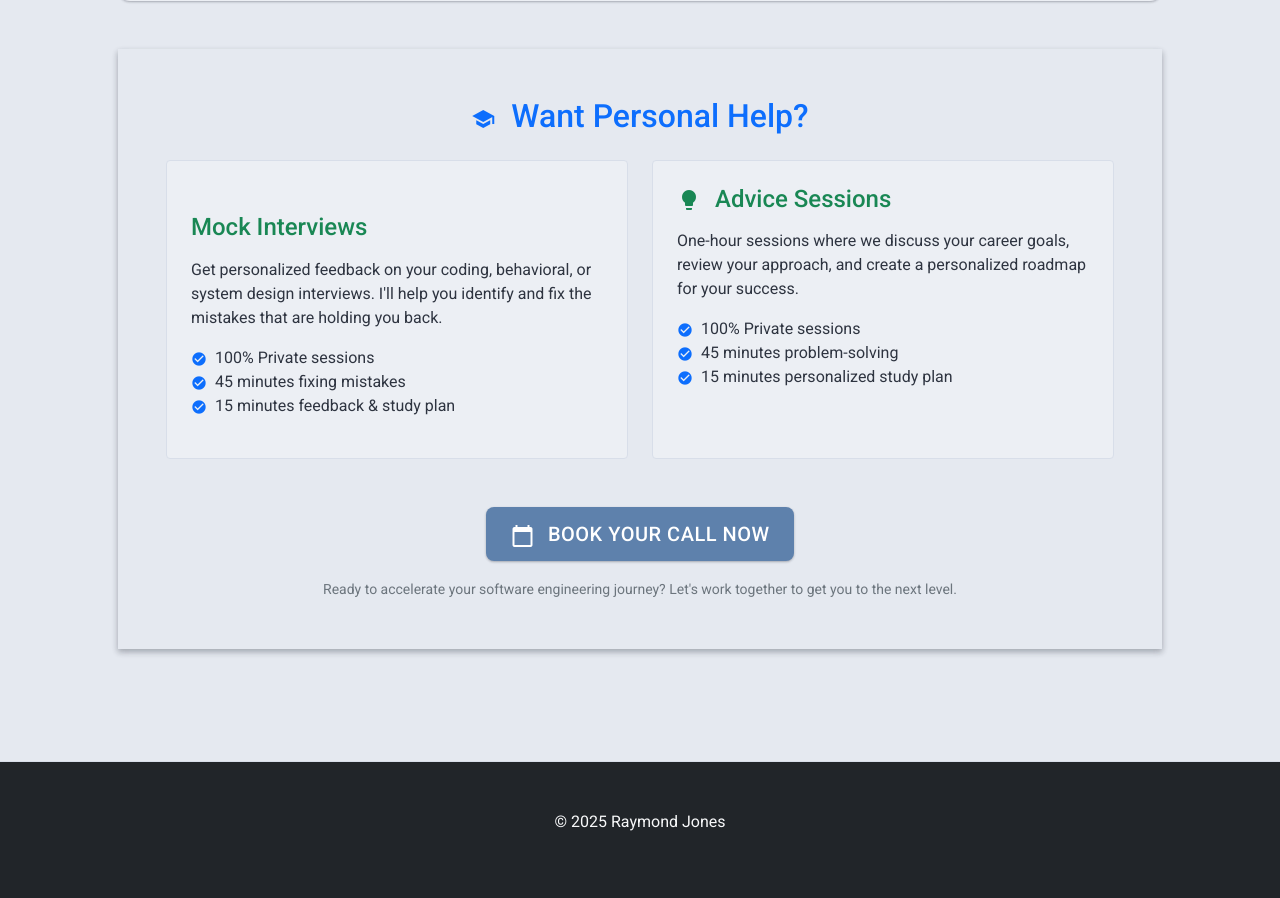
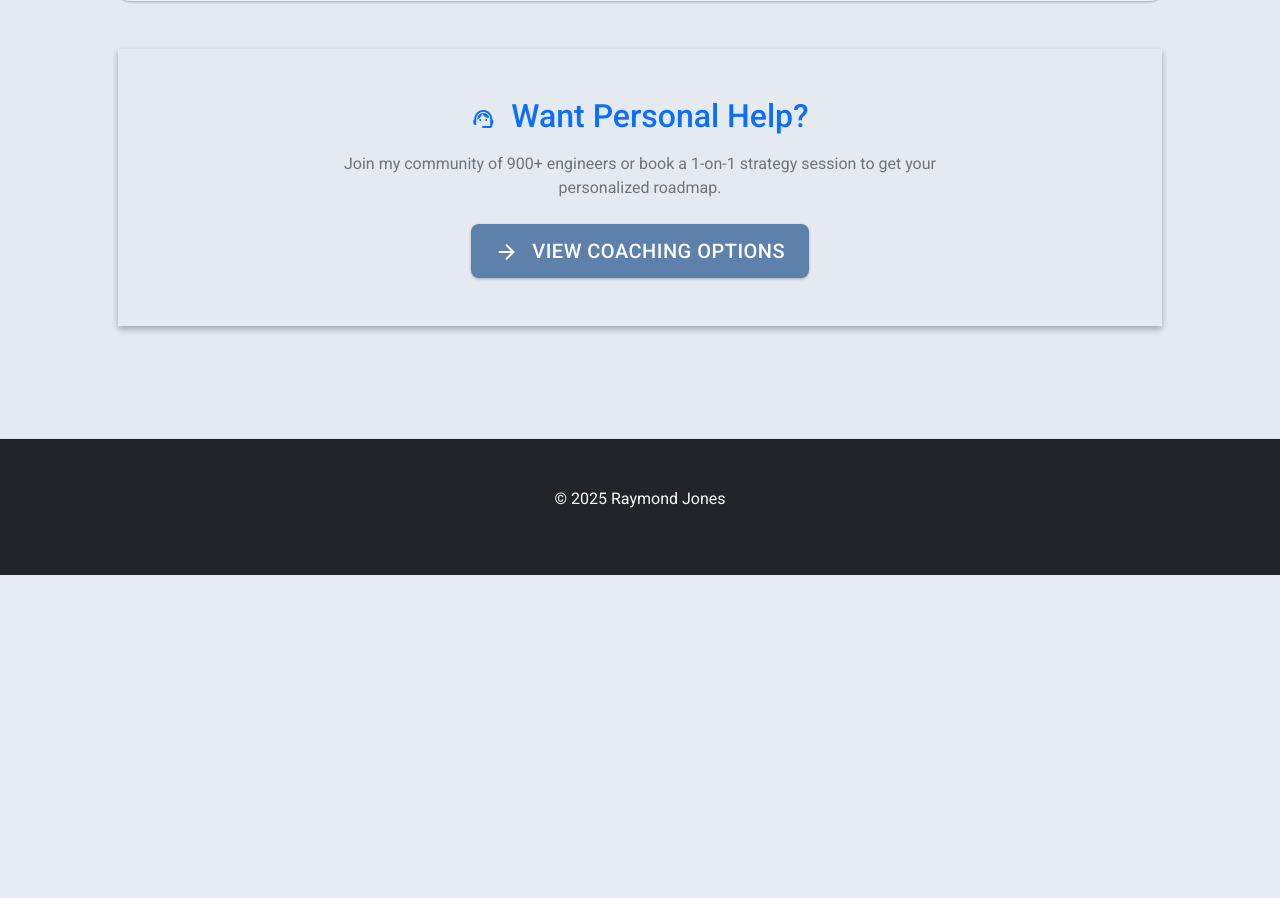
Before and after one commit to RaymondRJones/my-leetcode-roadmap, a Flask app: page /about in a window 1280 px wide. Shown: the part 1962-2860 px from the top of the page. After the commit the page ends 2537 px from the top, so only its background shows below. Run offline with Flask 3, Linux system fonts and the light colour scheme; some libraries are stand-ins or nearby versions.

Commit message:
Update coaching page links and simplify about page
- Update Skool link to https://www.skool.com/raymond/about
- Change pricing from "Free for 7 days" to "$7/month"
- Update 1:1 coaching link to Google Calendar
- Update FAQ answers to reflect $7/month pricing
- Replace detailed services section on about page with simple CTA
  linking to the new coaching page

Co-Authored-By: Claude Opus 4.5 <noreply@anthropic.com>

```diff
--- a/templates/about.html
+++ b/templates/about.html
@@ -98,58 +98,21 @@
         </div>
     </div>
 
-    <!-- Services Section -->
+    <!-- CTA to Coaching Page -->
     <div class="row">
         <div class="col-12">
-            <div class="md-card-elevated p-5">
-                <h2 class="text-primary mb-4 text-center">
-                    <span class="material-icons" style="vertical-align: middle; margin-right: 8px;">school</span>
+            <div class="md-card-elevated p-5 text-center">
+                <h2 class="text-primary mb-3">
+                    <span class="material-icons" style="vertical-align: middle; margin-right: 8px;">support_agent</span>
                     Want Personal Help?
                 </h2>
-
-                <div class="row">
-                    <div class="col-md-6 mb-4">
-                        <div class="service-card h-100 p-4 border rounded">
-                            <h4 class="text-success mb-3">
-                                <span class="material-icons" style="vertical-align: middle; margin-right: 8px;">interview_questions</span>
-                                Mock Interviews
-                            </h4>
-                            <p class="mb-3">Get personalized feedback on your coding, behavioral, or system design interviews. I'll help you identify and fix the mistakes that are holding you back.</p>
-                            <ul class="list-unstyled mb-3">
-                                <li><span class="material-icons text-primary" style="font-size: 16px; vertical-align: middle; margin-right: 8px;">check_circle</span>100% Private sessions</li>
-                                <li><span class="material-icons text-primary" style="font-size: 16px; vertical-align: middle; margin-right: 8px;">check_circle</span>45 minutes fixing mistakes</li>
-                                <li><span class="material-icons text-primary" style="font-size: 16px; vertical-align: middle; margin-right: 8px;">check_circle</span>15 minutes feedback & study plan</li>
-                            </ul>
-                        </div>
-                    </div>
-
-                    <div class="col-md-6 mb-4">
-                        <div class="service-card h-100 p-4 border rounded">
-                            <h4 class="text-success mb-3">
-                                <span class="material-icons" style="vertical-align: middle; margin-right: 8px;">lightbulb</span>
-                                Advice Sessions
-                            </h4>
-                            <p class="mb-3">One-hour sessions where we discuss your career goals, review your approach, and create a personalized roadmap for your success.</p>
-                            <ul class="list-unstyled mb-3">
-                                <li><span class="material-icons text-primary" style="font-size: 16px; vertical-align: middle; margin-right: 8px;">check_circle</span>100% Private sessions</li>
-                                <li><span class="material-icons text-primary" style="font-size: 16px; vertical-align: middle; margin-right: 8px;">check_circle</span>45 minutes problem-solving</li>
-                                <li><span class="material-icons text-primary" style="font-size: 16px; vertical-align: middle; margin-right: 8px;">check_circle</span>15 minutes personalized study plan</li>
-                            </ul>
-                        </div>
-                    </div>
-                </div>
-
-                <div class="text-center mt-4">
-                    <a href="https://calendar.app.google/wgtomKmhYMpZgwtw9"
-                       target="_blank"
-                       class="btn btn-primary btn-lg">
-                        <span class="material-icons" style="vertical-align: middle; margin-right: 8px;">calendar_today</span>
-                        Book Your Call Now
-                    </a>
-                    <p class="text-muted mt-3 mb-0">
-                        <small>Ready to accelerate your software engineering journey? Let's work together to get you to the next level.</small>
-                    </p>
-                </div>
+                <p class="text-muted mb-4" style="max-width: 600px; margin: 0 auto;">
+                    Join my community of 900+ engineers or book a 1-on-1 strategy session to get your personalized roadmap.
+                </p>
+                <a href="/coaching" class="btn btn-primary btn-lg">
+                    <span class="material-icons" style="vertical-align: middle; margin-right: 8px;">arrow_forward</span>
+                    View Coaching Options
+                </a>
             </div>
         </div>
     </div>
@@ -194,17 +157,6 @@
     font-weight: 600;
 }
 
-.service-card {
-    background: var(--md-surface);
-    border: 1px solid var(--md-outline) !important;
-    transition: all 0.3s cubic-bezier(0.4, 0.0, 0.2, 1);
-}
-
-.service-card:hover {
-    box-shadow: var(--md-elevation-2);
-    transform: translateY(-2px);
-}
-
 .ratio {
     box-shadow: var(--md-elevation-1);
     border-radius: 12px;
```
Also changed, not shown: templates/coaching.html (+12 -13 lines).
